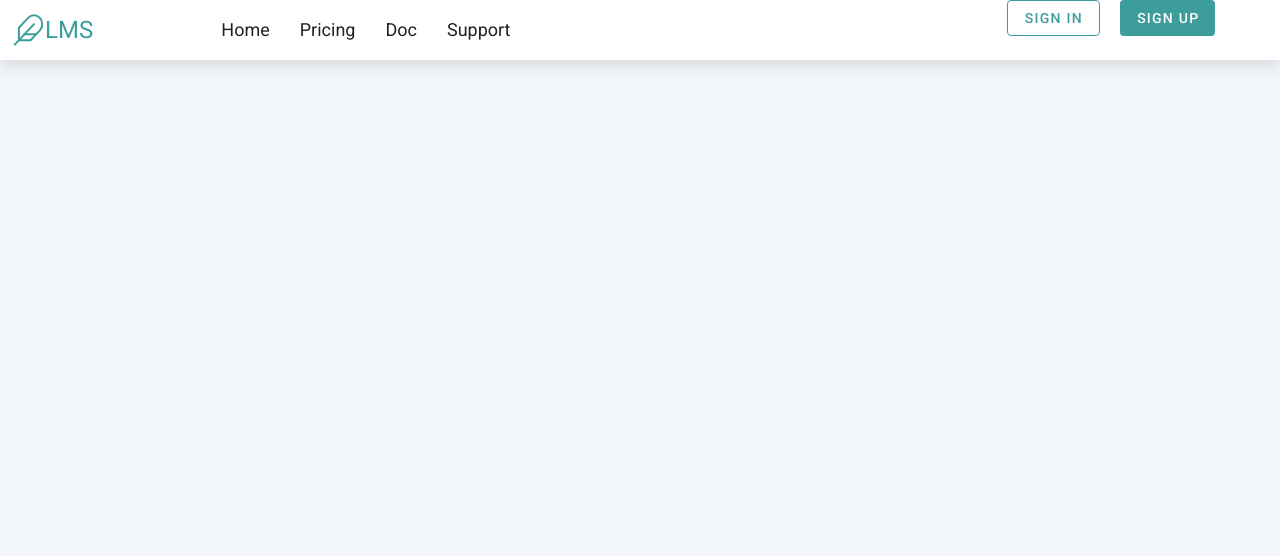
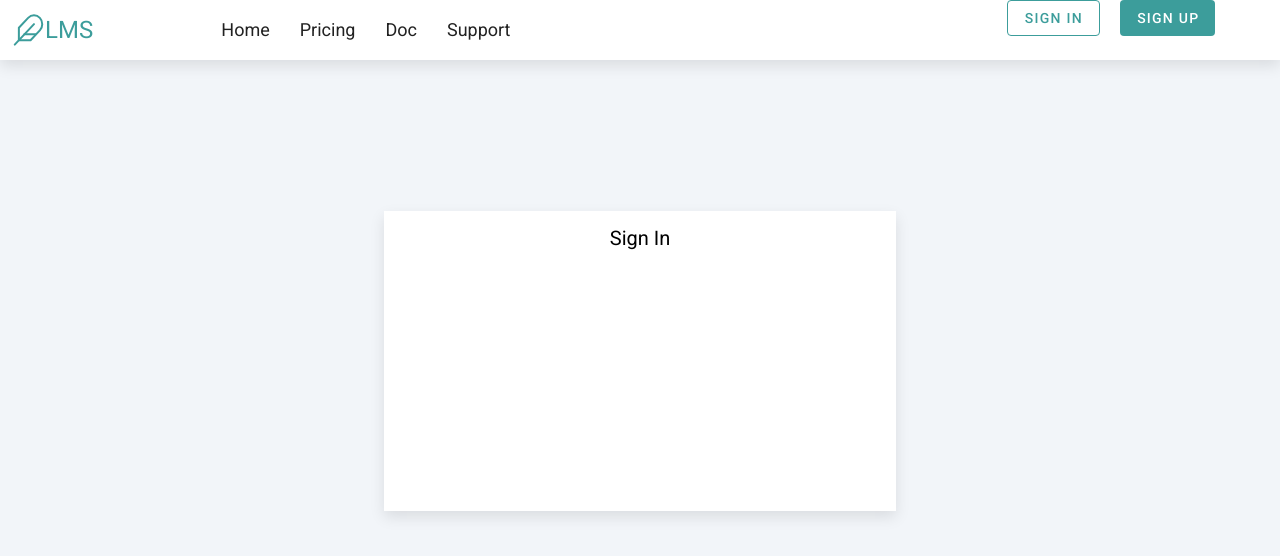
Before and after one commit to nitpum/KMUTT-CPE327-FinalProject, a Nuxt app: page /signin in a window 1280 px wide. Shown: the top 556 px of the page. Built offline with nearby package versions, Linux system fonts and the light colour scheme.

Commit message:
layout signin pages

```diff
--- a/pages/signin.vue
+++ b/pages/signin.vue
@@ -1,6 +1,15 @@
 <template>
   <v-container fill-height fluid>
-    <v-row class="bg"></v-row>
+    <v-row class="bg">
+      <v-col cols="12">
+        <v-row>
+          <div class="login-card">
+            <p class="title-card">Sign In</p>
+          </div>
+          <!-- <span style="font-size:300px">login card</span> -->
+        </v-row>
+      </v-col>
+    </v-row>
   </v-container>
 </template>
 
@@ -17,4 +26,18 @@ export default {
   height: 120%;
   background-color: #f2f5f9;
 }
+.login-card {
+  margin: 12% 0px 0px 30%;
+  width: 40%;
+  height: 300px;
+  background-color: white;
+  box-shadow: 0px 6px 14px 0px rgba(0, 0, 0, 0.1);
+}
+.title-card {
+  margin-top: 12px;
+  font-size: 20px;
+  color: #000000;
+  text-align: center;
+  font-weight: normal;
+}
 </style>
```
